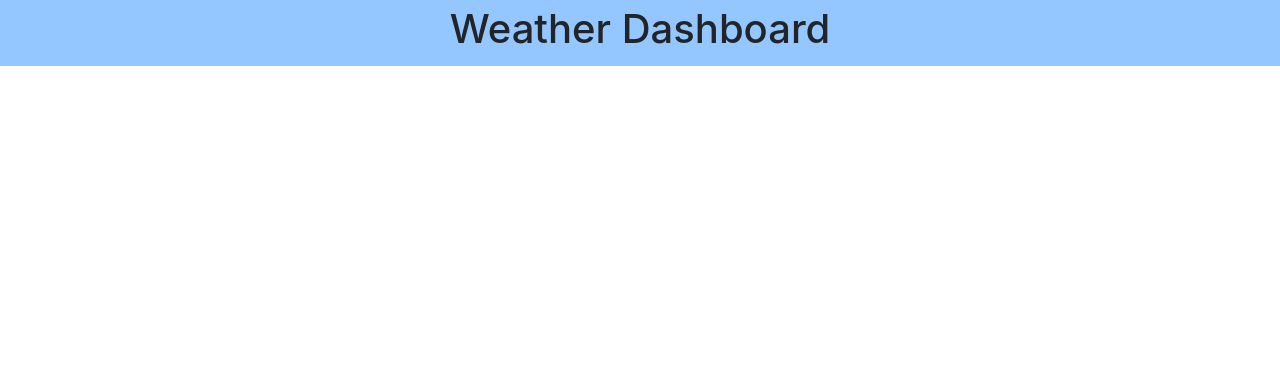
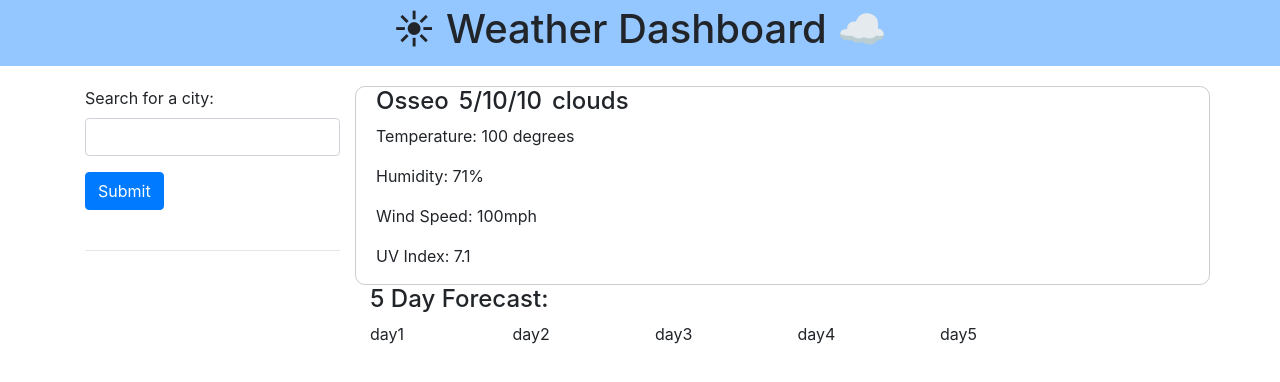
Before and after one commit to peterphenow/HW6_Weather_Dashboard, a plain HTML site: page index.html in a window 1280 px wide. Drawn offline with nearby package versions, Linux system fonts and the light colour scheme.

Commit message:
basic html layout and css completed with placeholder text

```diff
--- a/assets/style.css
+++ b/assets/style.css
@@ -1,4 +1,15 @@
 .header {
   background-color: rgba(0, 119, 255, 0.418);
   padding: 5px;
+  margin-bottom: 20px;
 }
+
+#city-data {
+  border: 1px solid rgba(83, 74, 74, 0.281);
+  border-radius: 10px;
+}
+
+span {
+  margin-left: 5px;
+  margin-right: 5px;
+}
--- a/index.html
+++ b/index.html
@@ -3,7 +3,7 @@
   <head>
     <meta charset="UTF-8" />
     <meta name="viewport" content="width=device-width, initial-scale=1.0" />
-    <title>Document</title>
+    <title>Weather Dashboard</title>
     <!-- Bootstrap CSS -->
     <link
       rel="stylesheet"
@@ -16,7 +16,54 @@
   </head>
   <body>
     <!-- begin header -->
-    <div class="header"><h1 class="text-center">Weather Dashboard</h1></div>
-    <div class="container"></div>
+    <div class="header"><h1 class="text-center">&#9728 Weather Dashboard &#9729</h1></div>
+    <div class="container">
+      <div class="row">
+        <!-- start of left column "sidebar" -->
+        <div class="col-sm-3" id="sidebar">
+          <form>
+            <div class="form-group">
+              <label for="search-input">Search for a city:</label>
+              <input type="text" class="form-control" id="search-input" />
+            </div>
+            <button type="submit" class="btn btn-primary">Submit</button>
+          </form>
+          <br />
+          <hr />
+          <br />
+          <!-- begin div for list of previous searches -->
+          <div >
+            <ul id="prev-searches">
+            </ul>
+          </div>
+        </div>
+            <!-- begin right column with 2 rows -->
+            <div class="col-sm-9">
+                <!-- begin 1st row in right column-->
+                <div class="row" id="city-data">
+                    <div class="col-sm-12">
+                        <h4><span id="city">Osseo</span><span id="date">5/10/10</span><span id="weather-icon">clouds</span></h4>
+                        <p><span id="temp">Temperature: 100 degrees</span></p>
+                        <p><span id="humidity">Humidity: 71%</span></p>
+                        <p><span id="wind-speed">Wind Speed: 100mph</span></p>
+                        <p><span id="uv-index">UV Index: 7.1</span></p>
+                    </div>
+                </div>
+                <!-- begin 2nd row in right column for 5-day forecast -->
+                <div class="row" id="5-day-forecast">
+                    <div class="col-sm-12">
+                        <h4>5 Day Forecast:</h4>
+                        <div class="row">
+                            <div class="col-sm-2" id="day-1">day1</div>
+                            <div class="col-sm-2" id="day-2">day2</div>
+                            <div class="col-sm-2" id="day-3">day3</div>
+                            <div class="col-sm-2" id="day-4">day4</div>
+                            <div class="col-sm-2" id="day-5">day5</div>
+                        </div>
+                    </div>
+                </div>
+            </div>
+      </div>
+    </div>
   </body>
 </html>
```
